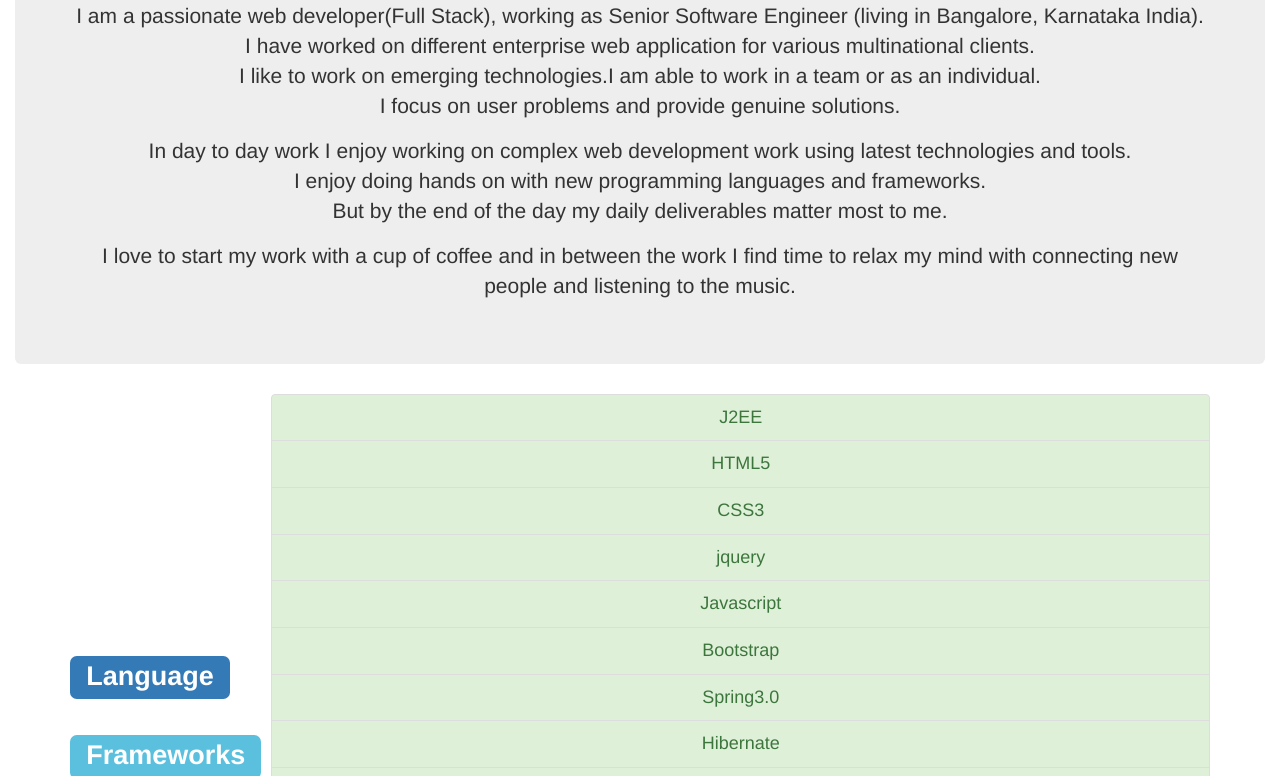
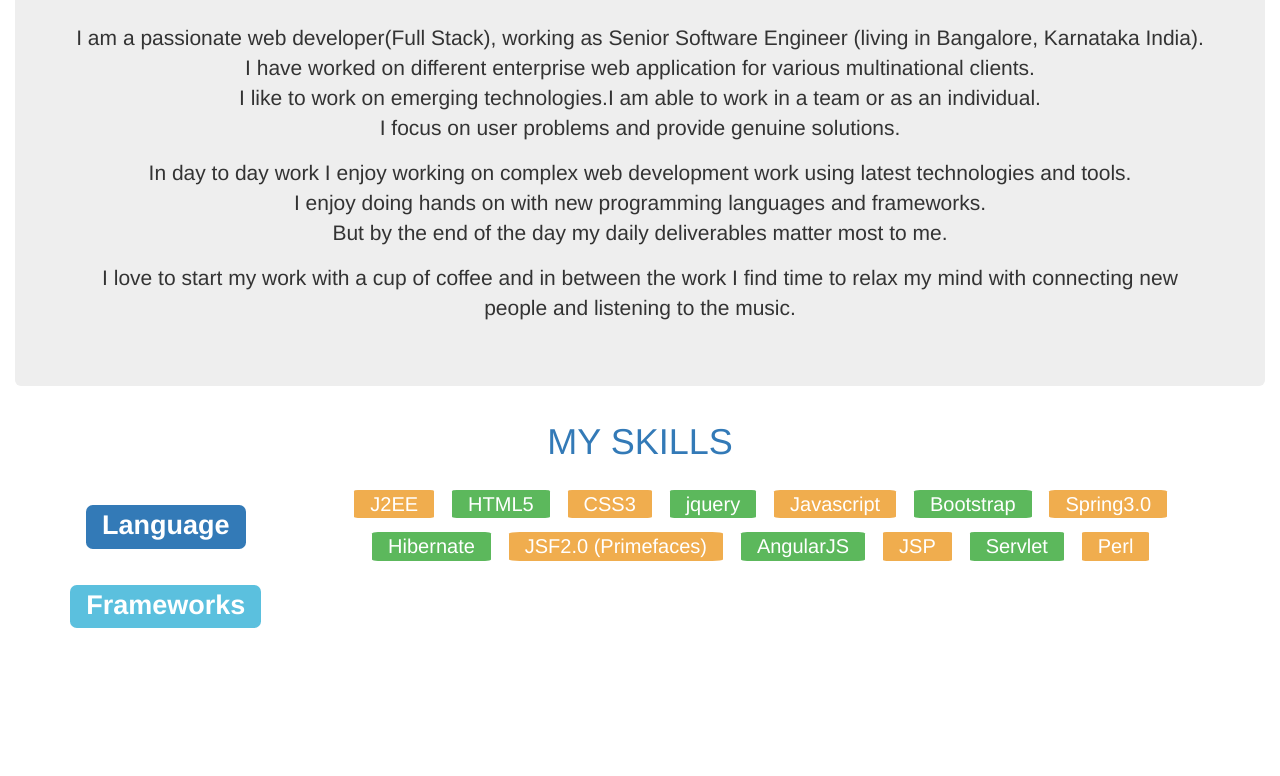
Before and after one commit to Shivam-code/shivam-code.github.io, a plain HTML site: page index.html in a window 1280 px wide. Shown: the part 707-1483 px from the top of the page. After the commit the page ends 1339 px from the top, so only its background shows below. Drawn offline with nearby package versions, Linux system fonts and the light colour scheme.

Commit message:
Change in skills and header

```diff
--- a/css/shivam-code.css
+++ b/css/shivam-code.css
@@ -68,22 +68,30 @@ padding: 0px !important;
 margin-top: 50px;
 }
 
-.navbar-default .navbar-nav > li > a:hover{
-	color : #fff !important;
-	background-color: #333;
-	border-radius : 10px;
-}
+
 .container-title {
-align-self: center;
-font-size: 20px;
+font-size: 36px;
+text-transform: uppercase;
 }
 
 .skill-list{
   list-style: none;
 }
 .skill-list > li {
-  font-size: 18px;
-  text-align: center;
+	display: inline-block;
+   border-radius: 5%;
+    color: #ffffff;
+    font-size: 20px;
+    margin: 7px;
+    text-align: center;
+     padding-left: 16px;
+    padding-right: 16px;
+}
+ .skill-list > li:nth-child(odd) {
+     background-color: #f0ad4e;
+}
+ .skill-list > li:nth-child(even) {
+     background-color: #5cb85c;
 }
 
 .abt{
@@ -94,12 +102,16 @@ font-size: 20px;
   padding: 20px;
 text-align: center;
   text-transform: uppercase;
+  animation: animatetop 3s;
+
 }
+@keyframes animatetop{from{left:-300px; opacity:0} to{left:0; opacity:1}}
 .home h1{
 
   font-weight: 600;
   font-size: 88px;
   color: #15294d;
+
 }
 .home p{
 font-size: 30px;
@@ -122,3 +134,10 @@ font-size: 30px;
 	-webkit-filter: grayscale(100%);
     filter: grayscale(100%);
 }
+
+@media only screen and (min-width : 768px) {
+    /* Make Navigation Toggle on Desktop Hover */
+    .dropdown:hover .dropdown-menu {
+        display: block;
+    }
+}
--- a/index.html
+++ b/index.html
@@ -16,15 +16,14 @@
 </head>
 <body>
 
-	<nav class="navbar navbar-static-top" role="navigation">
+	<nav class="navbar navbar-static-top navbar-default" role="navigation">
 		<div class="container" id="home">
 			<div class="navbar-header">
 				<!--   <a href="#" class="mlogo">ST</a> -->
 				<button type="button" class="navbar-toggle collapsed"
 					data-toggle="collapse" data-target="#navbar-collase-1">
-					<span class="sr-only">Toggle navigation</span> <span
-						class="icon-bar"></span> <span class="icon-bar"></span> <span
-						class="icon-bar"></span>
+					<span class="sr-only"></span> <span class="icon-bar"></span> <span
+						class="icon-bar"></span> <span class="icon-bar"></span>
 				</button>
 			</div>
 			<div class="collapse navbar-collapse" id="navbar-collase-1">
@@ -37,15 +36,12 @@
 						class="dropdown-toggle" href="#">Connect with Me <span
 							class="caret"></span></a>
 						<ul role="menu" class="dropdown-menu list-inline">
-							<li><a href="mailto:shivam.tripathi3@outlook.com"><div
-										class="morph nav-pic">
+							<li><a href="mailto:shivam.tripathi3@outlook.com"><div class="morph nav-pic">
 										<img src="img/eml.png" alt="E-mail" class="icon-pic"></img>
 									</div></a></li>
 							<li><a
-								href="https://www.linkedin.com/in/shivam-tripathi-4b56606a"><div
-										class="morph nav-pic">
-										<img src="img/ln.png" alt="LinkedIn" class="icon-pic"></img>
-									</div></a></li>
+								href="https://www.linkedin.com/in/shivam-tripathi-4b56606a">
+								<div class="morph nav-pic"><img src="img/ln.png" alt="LinkedIn" class="icon-pic"></img></div></a></li>
 							<li><a href="https://www.facebook.com/shivamtheknight"><div
 										class="morph nav-pic">
 										<img src="img/fb.png" alt="Facebook" class="icon-pic"></img>
@@ -63,9 +59,10 @@
 		</div>
 
 	</div>
-	<div class="container-fluid" id="about">
-		<div class="jumbotron abt">
-			<a class="container-title">About me</a>
+	<div class="container-fluid abt" id="about">
+		<a class="container-title">About me</a>
+		<div class="jumbotron">
+
 			<p>
 				I am a passionate web developer(Full Stack), working as Senior
 				Software Engineer (living in Bangalore, Karnataka India).<br /> I
@@ -85,32 +82,32 @@
 				listening to the music.</p>
 		</div>
 	</div>
-	<div class="container" id="skills">
-
+	<div class="container abt" id="skills">
+		<a class="container-title">My Skills</a>
 		<div class="media">
 			<div class="media-left media-middle">
 				<h1>
-					<span class="label label-primary">Language</span><br /> <em></em> <br />
-					<span class="label label-info"> Frameworks</span>
+					<span class="label label-primary">Language</span><br /> <em></em>
+					<br /> <span class="label label-info"> Frameworks</span>
 				</h1>
 
 			</div>
 			<div class="media-body">
-				<ul class="list-group skill-list">
-					<li class="list-group-item list-group-item-success">J2EE</li>
-					<li class="list-group-item list-group-item-success">HTML5</li>
-					<li class="list-group-item list-group-item-success">CSS3</li>
-					<li class="list-group-item list-group-item-success">jquery</li>
-					<li class="list-group-item list-group-item-success">Javascript</li>
-					<li class="list-group-item list-group-item-success">Bootstrap</li>
-					<li class="list-group-item list-group-item-success">Spring3.0</li>
-					<li class="list-group-item list-group-item-success">Hibernate</li>
-					<li class="list-group-item list-group-item-success">JSF2.0
-						(Primefaces)</li>
-					<li class="list-group-item list-group-item-success">AngularJS</li>
-					<li class="list-group-item list-group-item-success">JSP</li>
-					<li class="list-group-item list-group-item-success">Servlet</li>
-					<li class="list-group-item list-group-item-success">Perl</li>
+				<ul class="skill-list ">
+					<li class="">J2EE</li>
+					<li class="">HTML5</li>
+					<li class="">CSS3</li>
+					<li class="">jquery</li>
+					<li class="">Javascript</li>
+					<li class="">Bootstrap</li>
+					<li class="">Spring3.0</li>
+
+					<li class="">Hibernate</li>
+					<li class="">JSF2.0 (Primefaces)</li>
+					<li class="">AngularJS</li>
+					<li class="">JSP</li>
+					<li class="">Servlet</li>
+					<li class="">Perl</li>
 				</ul>
 			</div>
 		</div>
```
